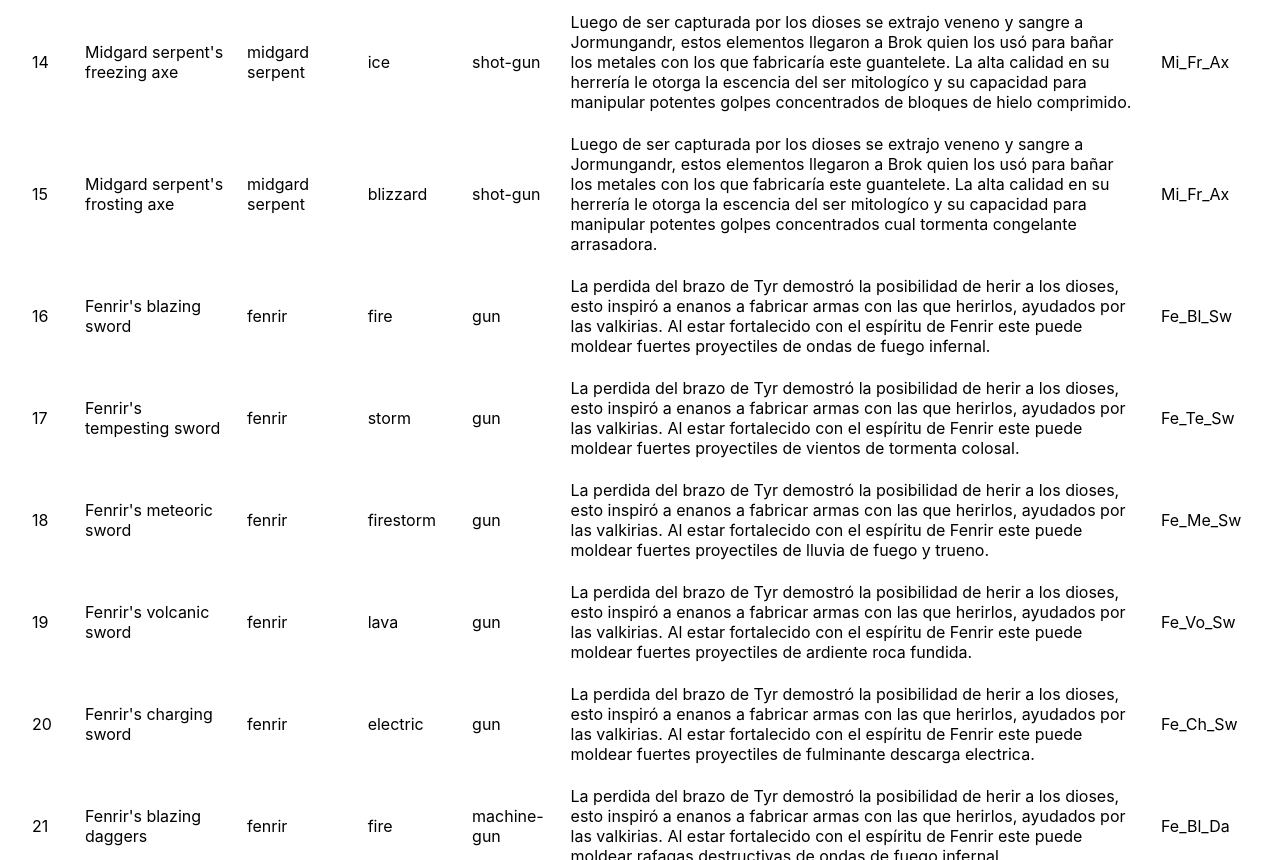
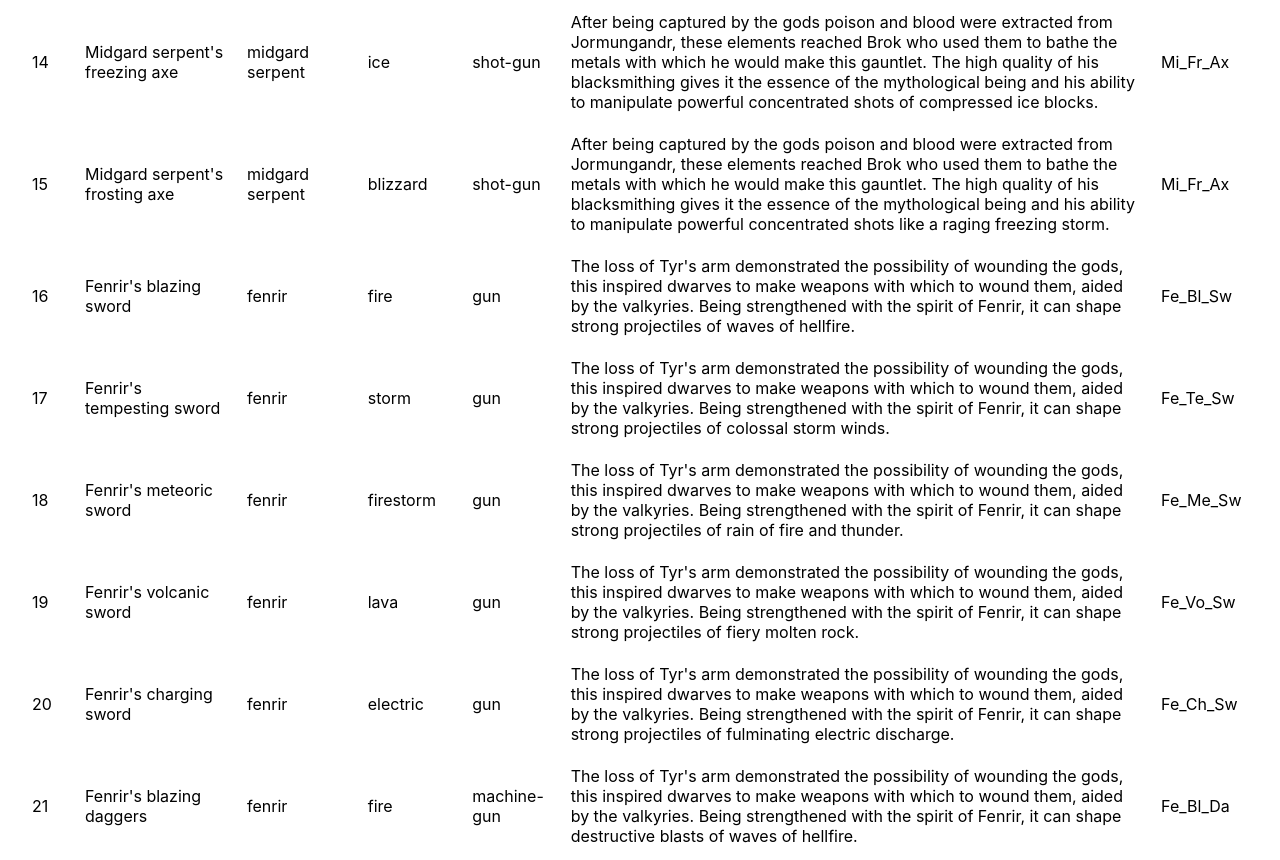
Before and after one commit to CottonBottom/EMBLA_StoryMaker, a React (Create React App) app in the folder embla-story-maker/: page /story in a window 1280 px wide. Shown: the part 1940-2800 px from the top of the page. Built offline with nearby package versions, Linux system fonts and the light colour scheme.

Commit message:
English stories
English stories

```diff
--- a/embla-story-maker/src/StoryMaker/StoryDataEn.json
+++ b/embla-story-maker/src/StoryMaker/StoryDataEn.json
@@ -16,10 +16,10 @@
         "name":"midgard",
         "content":"King Aun requested the creation of this armor with leather, fabrics and metallic pieces to repel possible sieges to his kingdom. Being of high forge it presents great durability and resistance to the generation of elemental attacks. Perfect for attacks with strong projectiles"
     },
-    // {
-    //     "name":"muspelheim",
-    //     "content":"Durante el Ragnarok, un seguidor de Sutr dejó caer en batalla trozos de un metal que no se consume con el fuego, este fue incluido en el guantelete por un descendiente del herrero enano Brutr. El material proveniente de Muspelheim produce"
-    // },
+    {
+        "name":"muspelheim",
+        "content":"During Ragnarok, a follower of Sutr dropped in battle pieces of a metal that is not consumed by fire, this was included in the gauntlet by a descendant of the dwarven blacksmith Brutr. The material from Muspelheim produces"
+    },
     {
         "name":"nidavellir",
         "content":"After forging Freya's necklace, Dvalin and other dwarves made this weapon out of leather and metal in case any god wanted to attack them. The runes that were engraved on its interior create"
@@ -42,155 +42,155 @@
     },
     {
         "name":"trolls",
-        "content":"Durante las guerras entre especies los humanos desmembraron millares de trolles para la fabricación de elementos, como armas. Esta es una de estas creaciones, la cual presenta el espíritu de la naturaleza generando"
+        "content":"During the inter-species wars, humans dismembered thousands of trolls for the manufacture of items such as weapons. This is one of these creations, which features the spirit of nature generating"
     },
     {
         "name":"dwarfs",
-        "content":"Creado por enanos para proteger su piel de los rayos del sol y la generación de ataques elementales. La magia de las runas grabadas en su interior permitirá que un valiente guerrero cree"
+        "content":"Created by dwarves to protect their skin from the sun's rays and the generation of elemental attacks. The magic of the runes engraved inside will allow a brave warrior to create."
     },
     {
         "name":"jotnar",
-        "content":"Guantelete fabricado en Gastropnir con cuero de lobo y reforzado con metales de zonas de excavación de gigantes, presenta alta resistencia al daño, por lo que fue de repetido uso durante las guerrras antiguas. Aun puede emitir"
+        "content":"Gauntlet made in Gastropnir from wolf hide and reinforced with metals from giants' excavation areas, it presents high resistance to damage, so it was of repeated use during ancient wars. It can still emit"
     },
     {
         "name":"valkyries",
-        "content":"Esta pieza de armadura era entregada por las valkirias Sigrdrífa y Svanhvít a los seres humanos mas valerosos del campo de batalla, con lo que podrían luego acceder al Valhalla. Unidad usada para la creación de"
+        "content":"This piece of armor was given by the valkyries Sigrdrífa and Svanhvít to the most courageous humans on the battlefield, with which they could then gain access to Valhalla. Unit used for the creation of"
     },
     {
         "name":"draugrs",
-        "content":"Soldados que perecian a manos de Draugrs se transformaban en estos, por lo que sus compañeros reforzaban el armamento con sus huesos. Debido a lo anterior este guantelete es una declaración de compañerismo que protege a su usuario creando"
+        "content":"Soldiers who perished at the hands of Draugrs were transformed into Draugrs, so their companions reinforced the armament with their bones. Because of the above this gauntlet is a statement of companionship that protects its wearer by creating"
     },
     {
         "name":"black elves",
-        "content":"Los elfos oscuros preparaban armamento para la lucha contra los dioses. Su mas fuerte creación fue este guantelte sumergido en sangre de cuervos y con una hoja de hierro naranja. Su extraño metal emite oscuridad que se presenta como"
+        "content":"The dark elves prepared weaponry for the fight against the gods. Their strongest creation was this gauntlet dipped in raven blood and with an orange iron blade. Its strange metal emits darkness that appears as"
     },
     {
         "name":"fire giants",
-        "content":"Fabricado con trozos de piel de gigantes de fuego este guantelete no deja de emitir poder elemental. Bravos guerreros han muerto calcinados por su gran poder aun al dirigir ataques a su enemigo. Quien lo use deberá dominar"
+        "content":"Made from chunks of fire giants' skin this gauntlet never fails to emit elemental power. Brave warriors have been burned to death by its great power even while directing attacks at their enemy. Whoever wears it must master"
     },
     {
         "name":"midgard serpent",
-        "content":"Luego de ser capturada por los dioses se extrajo veneno y sangre a Jormungandr, estos elementos llegaron a Brok quien los usó para bañar los metales con los que fabricaría este guantelete. La alta calidad en su herrería le otorga la escencia del ser mitologíco y su capacidad para manipular"
+        "content":"After being captured by the gods poison and blood were extracted from Jormungandr, these elements reached Brok who used them to bathe the metals with which he would make this gauntlet. The high quality of his blacksmithing gives it the essence of the mythological being and his ability to manipulate"
     },
     {
         "name":"fenrir",
-        "content":"La perdida del brazo de Tyr demostró la posibilidad de herir a los dioses, esto inspiró a enanos a fabricar armas con las que herirlos, ayudados por las valkirias. Al estar fortalecido con el espíritu de Fenrir este puede moldear"
+        "content":"The loss of Tyr's arm demonstrated the possibility of wounding the gods, this inspired dwarves to make weapons with which to wound them, aided by the valkyries. Being strengthened with the spirit of Fenrir, it can shape"
     },
     {
         "name":"sleipnir",
-        "content":"El nacimiento de Sleipnir trajo consigo la creación de armas en su nombre, las cuales fueron reforzadas con sus herraduras desgastadas. Tiempo después fueron robadas por Loki que las extravió. Con estas se puede formar"
+        "content":"Sleipnir's birth brought about the creation of weapons in his name, which were strengthened with his worn horseshoes. Some time later they were stolen by Loki who misplaced them. With these it is possible to form"
     },
     {
         "name":"huginn",
-        "content":"De creador desconocido, este equipamiento fue encontrado cerca de la conexión del bifrost con Asgard por un explorador humano quien decidió replicarlo. Ante peligro el portador puede con su pensamiento manipular"
+        "content":"Of unknown creator, this equipment was found near the bifrost connection to Asgard by a human explorer who decided to replicate it. In the face of danger the wearer can with his thought manipulate"
     },
     {
         "name":"muninn",
-        "content":"En los viajes de Muninn sus plumas caían a todos los mundos, un viejo mercader decidió acumularlas para la creación de armas. Estas fueron finalmente entregadas a poderosos guerreros humanos quienes obtuviron la capacidad de crear"
+        "content":"In Muninn's travels his feathers fell to all worlds, an old merchant decided to accumulate them for the creation of weapons. These were eventually given to powerful human warriors who gained the ability to create"
     },
     {
         "name":"ratatoskr",
-        "content":"Ratatosk al recorrer el arbol del mundo perdió trozos de su cuerpo. Humanos y enanos por años buscaron un fin para su carne pero no se encontró comestible o util para prendas, hasta que los elfos crearon guanteletes como este, generadores de"
+        "content":"Ratatosk, as he wandered the world tree, lost pieces of his body. Humans and dwarves for years sought a purpose for his flesh but it was not found edible or useful for garments, until the elves created gauntlets like this one, generators of"
     },
     {
         "name":"kraken",
-        "content":"Poderoso navegante el que en el pasado con sus manos y un arpón prolijo asesinó un Lyngbakr, el espíritu de este último quedó impregnado en unos metales para fabricar armas que llevaba en el barco. La expresión de la bestia se refleja como"
+        "content":"Mighty sailor he who in the past with his hands and a neat harpoon slew a Lyngbakr, the spirit of the latter was impregnated in some weapon-making metals he carried on the ship. The expression of the beast is reflected as"
     },
     {
         "name":"sutr",
-        "content":"La maldición que invadió a Sutr al asesinar a Frey le hizo caer vencido. Trozos de su espada fueron a parar al Bosque de Hodmímir, los cuales se fundieron para la crear unos pocos guanteletes que al ser adecuadamente equipados expulsan"
+        "content":"The curse that invaded Sutr when he killed Frey made him fall down defeated. Pieces of his sword ended up in Hodmímir's Forest, which were melted down to create a few gauntlets that, when properly equipped, expel"
     },
     {
         "name":"heimdall",
-        "content":"El protector de la puerta de los dioses al presentir su muerte descendió a la tierra y tuvo hijos con tres mujeres. Dos de ellos se convirtieron en grandes guerreros de linaje divino, se dice que las armaduras que usaban podían producir"
+        "content":"The protector of the gate of the gods sensing his death descended to earth and had children with three women. Two of them became great warriors of divine lineage, it is said that the armor they wore could produce"
     },
     {
         "name":"odin",
-        "content":"Mientras Odín volaba en forma de águila con la hidromiel en sus patas dejó caer su lanza secundaria, Iumir, por suerte llevaba a Gungni. El arma perdida fue reforjada para incluir parte de su metal en este guantelete, el cual provoca"
+        "content":"As Odin flew in eagle form with mead in his paws he dropped his secondary spear, Iumir, luckily he was carrying Gungni. The lost weapon was reforged to include part of its metal in this gauntlet, which provokes"
     },
     {
         "name":"thor",
-        "content":"Sindri fue encargado de fabricar armas similares al Mjölnir por Odín, para equipar su ejercito de Einherjars. Estos fueron guanteltes que llevaban los materiales del arma de Thor y algunas de sus propiedades, como generar"
+        "content":"Sindri was commissioned to make weapons similar to the Mjölnir by Odin, to equip his army of Einherjars. These were gauntlets that carried the materials of Thor's weapon and some of its properties, such as generating"
     },
     {
         "name":"loki",
-        "content":"Las cadenas que ataban a Loki, hechas de los intestinos de uno de sus hijos, fueron soldadas a este guantelete por su esposa Sigyn como equipo para su ejercito, contra los dioses Aesir. Tras mucho tiempo del Ragnarok este aun produce"
+        "content":"The chains that bound Loki, made from the intestines of one of his sons, were welded to this gauntlet by his wife Sigyn as equipment for his army against the Aesir gods. After a long time after Ragnarok it still produces"
     },
     {
         "name":"freya",
-        "content":"Las almas que llegaban a Fólkvangr obtenían un brazalete conectado al espíritu de Freya, algunos de estos fueron tomados por las valquirias para preservar la humanidad durante el Ragnarok. Actualmente se usa en la batalla para crear"
+        "content":"The souls that came to Fólkvangr obtained a bracelet connected to the spirit of Freya, some of these were taken by the valkyries to preserve humanity during Ragnarok. It is currently used in battle to create"
     },
     {
         "name":"frigg",
-        "content":"Frigg en su papel de Diosa madre entregó a la humanidad la técnica de Asgardreid, para mejorar sus capacidades durante la caza y por tanto la supervivencia. Su voluntad se tradujo en este guantalete que ilumina el camino con"
+        "content":"Frigg in her role as Mother Goddess gave humanity the Asgardreid technique, to improve their abilities during the hunt and thus survival. Her will was translated into this gauntlet that illuminates the way with"
     }
   ],
   "attack":[
     {
         "name":"gun",
-        "content":"fuertes proyectiles"
+        "content":"strong projectiles"
     },
     {
         "name":"machine-gun",
-        "content":"rafagas destructivas"
+        "content":"destructive blasts"
     },
     {
         "name":"shot-gun",
-        "content":"potentes golpes concentrados"
+        "content":"powerful concentrated shots"
     }
   ],
   "element":[
     {
         "name":"fire",
-        "content":"de ondas de fuego infernal."
+        "content":"of waves of hellfire."
     },
     {
         "name":"water",
-        "content":"aplastantes de agua."
+        "content":"crushing waves of water."
     },
     {
         "name":"air",
-        "content":"con la potencia del viento."
+        "content":"with the power of wind."
     },
     {
         "name":"earth",
-        "content":"de trozos de rocas rúnicas."
+        "content":"of pieces of runic rocks."
     },
     {
         "name":"electric",
-        "content":"de fulminante descarga electrica."
+        "content":"of fulminating electric discharge."
     },
     {
         "name":"ice",
-        "content":"de bloques de hielo comprimido."
+        "content":"of compressed ice blocks."
     },
     {
         "name":"firestorm",
-        "content":"de lluvia de fuego y trueno."
+        "content":"of rain of fire and thunder."
     },
     {
         "name":"lava",
-        "content":"de ardiente roca fundida."
+        "content":"of fiery molten rock."
     },
     {
         "name":"avalanche",
-        "content":"como una avalancha incontenible."
+        "content":"like an uncontainable avalanche."
     },
     {
         "name":"blizzard",
-        "content":"cual tormenta congelante arrasadora."
+        "content":"like a raging freezing storm."
     },
     {
         "name":"hurricane",
-        "content":"con la intensidad de los huracanes."
+        "content":"with the intensity of hurricanes."
     },
     {
         "name":"storm",
-        "content":"de vientos de tormenta colosal."
+        "content":"of colossal storm winds."
     },
     {
         "name":"non-elemental",
-        "content":"que materializan la voluntad del usuario."
+        "content":"materializing the will of the user."
     }
   ]
 }
--- a/embla-story-maker/src/StoryMaker/StoryMaker.tsx
+++ b/embla-story-maker/src/StoryMaker/StoryMaker.tsx
@@ -1,5 +1,5 @@
 import React, { useState } from "react";
-import storyData from "./StoryData.json";
+import storyData from "./StoryDataEn.json";
 import namingData from "./NamingData.json";
 import creatures from "./GauntletData/Creatures.json";
 import deity from "./GauntletData/Deity.json";
```
